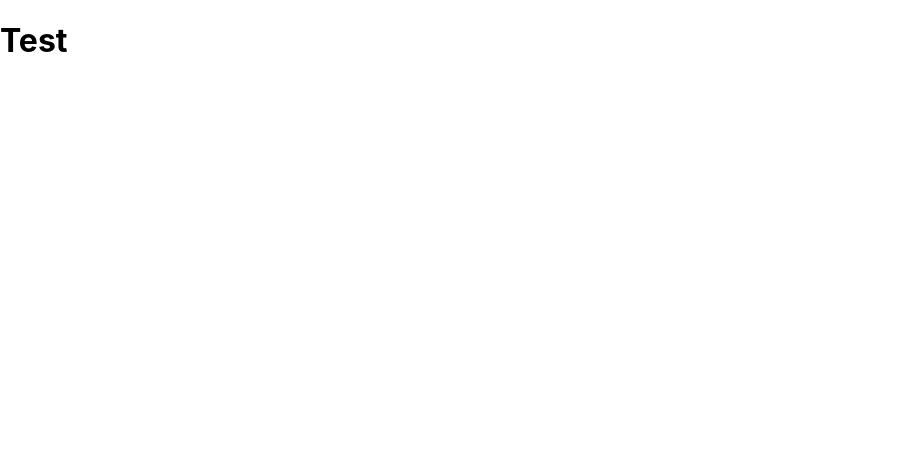
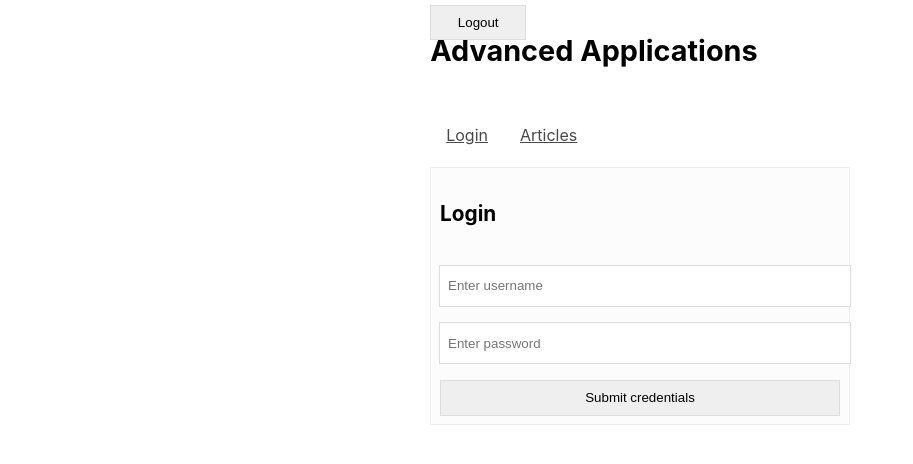
Before and after one commit to TylrPopcorn/Client-Side-Auth, a React (Create React App) app: page / in a window 1280 px wide. Shown: the top 464 px of the page, without its empty margins (0-913 px from the left). Built offline with nearby package versions, Linux system fonts and the light colour scheme.

Commit message:
working on

```diff
--- a/components/App.js
+++ b/components/App.js
@@ -1,9 +1,37 @@
 import React from "react";
+import { Link, Routes, Route } from "react-router-dom";
+
+import LoginForm from "./LoginForm";
+import ArticleForm from "./ArticleForm";
 
 function App() {
   return (
     <div className="App">
-      <h1> Test </h1>
+      <button id="logout">Logout</button>
+      <h1> Advanced Applications </h1>
+      <div>{/** ERROR TEXT */}</div>
+
+      <nav>
+        <Link id="loginScreen" to="/">
+          Login
+        </Link>
+        <Link id="articlesScreen" to="/articles">
+          Articles
+        </Link>
+      </nav>
+
+      <Routes>
+        <Route path="/" element={<LoginForm />} />
+        <Route
+          exact
+          path="articles"
+          element={
+            <>
+              <ArticleForm />
+            </>
+          }
+        />
+      </Routes>
     </div>
   );
 }
--- /dev/null
+++ b/components/ArticleForm.js
@@ -0,0 +1,23 @@
+import React from "react";
+
+const ArticleForm = () => {
+  return (
+    <div>
+      <form id="form">
+        <h2> Create Article</h2>
+        <input maxLength={50} placeHolder="Enter title" />
+        <textarea maxLength={200} placeHolder="Enter text" id="text" />
+
+        <select id="topic">
+          <option value="">-- Select topic --</option>
+          <option value="JavaScript">JavaScript</option>
+          <option value="React">React</option>
+          <option value="Node">Node</option>
+        </select>
+        <button id="submitArticle">Submit</button>
+      </form>
+    </div>
+  );
+};
+
+export default ArticleForm;
--- /dev/null
+++ b/components/LoginForm.js
@@ -0,0 +1,18 @@
+import React from "react";
+
+class LoginForm extends React.Component {
+  render() {
+    return (
+      <div>
+        <form id="loginForm">
+          <h2> Login</h2>
+          <input id="username" placeholder="Enter username" maxLength={20} />
+          <input id="password" placeholder="Enter password" />
+          <button id="submitCredentials">Submit credentials</button>
+        </form>
+      </div>
+    );
+  }
+}
+
+export default LoginForm;
--- a/index.js
+++ b/index.js
@@ -1,6 +1,7 @@
 import React from "react";
 import { BrowserRouter } from "react-router-dom";
 import ReactDOM from "react-dom";
+//import "./styles/reset.css";
 import "./styles/styles.css";
 import App from "./components/App";
 
--- /dev/null
+++ b/styles/reset.css
@@ -0,0 +1,62 @@
+/* http://meyerweb.com/eric/tools/css/reset/
+  v2.0 | 20110126
+  License: none (public domain)
+*/
+
+html, body, div, span, applet, object, iframe,
+h1, h2, h3, h4, h5, h6, p, blockquote, pre,
+a, abbr, acronym, address, big, cite, code,
+del, dfn, em, img, ins, kbd, q, s, samp,
+small, strike, strong, sub, sup, tt, var,
+b, u, i, center,
+dl, dt, dd, ol, ul, li,
+fieldset, form, label, legend,
+table, caption, tbody, tfoot, thead, tr, th, td,
+article, aside, canvas, details, embed,
+figure, figcaption, footer, header, hgroup,
+menu, nav, output, ruby, section, summary,
+time, mark, audio, video {
+  margin: 0;
+  padding: 0;
+  border: 0;
+  font-size: 100%;
+  font: inherit;
+  vertical-align: baseline;
+}
+
+/* HTML5 display-role reset for older browsers */
+article, aside, details, figcaption, figure,
+footer, header, hgroup, menu, nav, section {
+  display: block;
+}
+
+body {
+  line-height: 1;
+}
+
+ol, ul {
+  list-style: none;
+}
+
+blockquote, q {
+  quotes: none;
+}
+
+blockquote:before, blockquote:after,
+q:before, q:after {
+  content: '';
+  content: none;
+}
+
+table {
+  border-collapse: collapse;
+  border-spacing: 0;
+}
+
+html {
+  box-sizing: border-box;
+}
+
+*, *:before, *:after {
+  box-sizing: inherit;
+}
--- a/styles/styles.css
+++ b/styles/styles.css
@@ -1,13 +1,113 @@
 body {
   margin: 0;
-  font-family: -apple-system, BlinkMacSystemFont, 'Segoe UI', 'Roboto', 'Oxygen',
-    'Ubuntu', 'Cantarell', 'Fira Sans', 'Droid Sans', 'Helvetica Neue',
+  font-family: -apple-system, BlinkMacSystemFont, "Segoe UI", "Roboto", "Oxygen",
+    "Ubuntu", "Cantarell", "Fira Sans", "Droid Sans", "Helvetica Neue",
     sans-serif;
   -webkit-font-smoothing: antialiased;
   -moz-osx-font-smoothing: grayscale;
 }
 
 code {
-  font-family: source-code-pro, Menlo, Monaco, Consolas, 'Courier New',
+  font-family: source-code-pro, Menlo, Monaco, Consolas, "Courier New",
     monospace;
 }
+
+#root,
+#wrapper {
+  display: flex;
+  flex-direction: column;
+  align-items: center;
+  justify-content: center;
+}
+
+h1 {
+  font-size: 1.8rem;
+  line-height: 4rem;
+}
+
+h2 {
+  width: 100%;
+  font-size: 1.3rem;
+  margin-bottom: 2rem;
+}
+
+#logout {
+  position: absolute;
+  top: 5px;
+}
+nav a {
+  line-height: 4rem;
+  padding-left: 1rem;
+  padding-right: 1rem;
+  color: #484848;
+}
+
+nav a.active {
+  color: #758c00;
+}
+
+button:active {
+  box-shadow: 0 0 5px #004e93;
+  border: 1px solid #004e93;
+  background-color: white;
+}
+
+button:disabled {
+  color: #4848486b;
+}
+
+input:active {
+  box-shadow: 0 0 5px #004e93;
+  border: 1px solid #004e93;
+}
+
+input {
+  height: 1.9rem;
+  border-radius: 0;
+  margin: -1px;
+  border: 1px solid #dddddd;
+  background-color: white;
+  outline: none;
+}
+
+form {
+  width: 400px;
+  line-height: 2.5rem;
+  padding: 0.55rem;
+  background-color: rgb(252, 252, 252);
+  border: 1px solid rgb(238, 238, 238);
+  display: flex;
+  flex-direction: column;
+  justify-content: space-between;
+}
+
+input,
+select,
+textarea {
+  padding-left: 0.5rem;
+  border-radius: 0;
+  margin-bottom: 1rem;
+  border: 1px solid #dddddd;
+  background-color: white;
+  outline: none;
+  width: 100%;
+  height: 2.4rem;
+}
+
+button {
+  border: 1px solid #dddddd;
+  border-radius: 0;
+  min-height: 2.2rem;
+  min-width: 6rem;
+}
+
+form button {
+  width: 100%;
+}
+
+footer {
+  margin-top: 2rem;
+  line-height: 2rem;
+  text-align: center;
+  color: #250093;
+}
```
Also changed, not shown: 4 other files (tests, documents, lock files or other folders).
